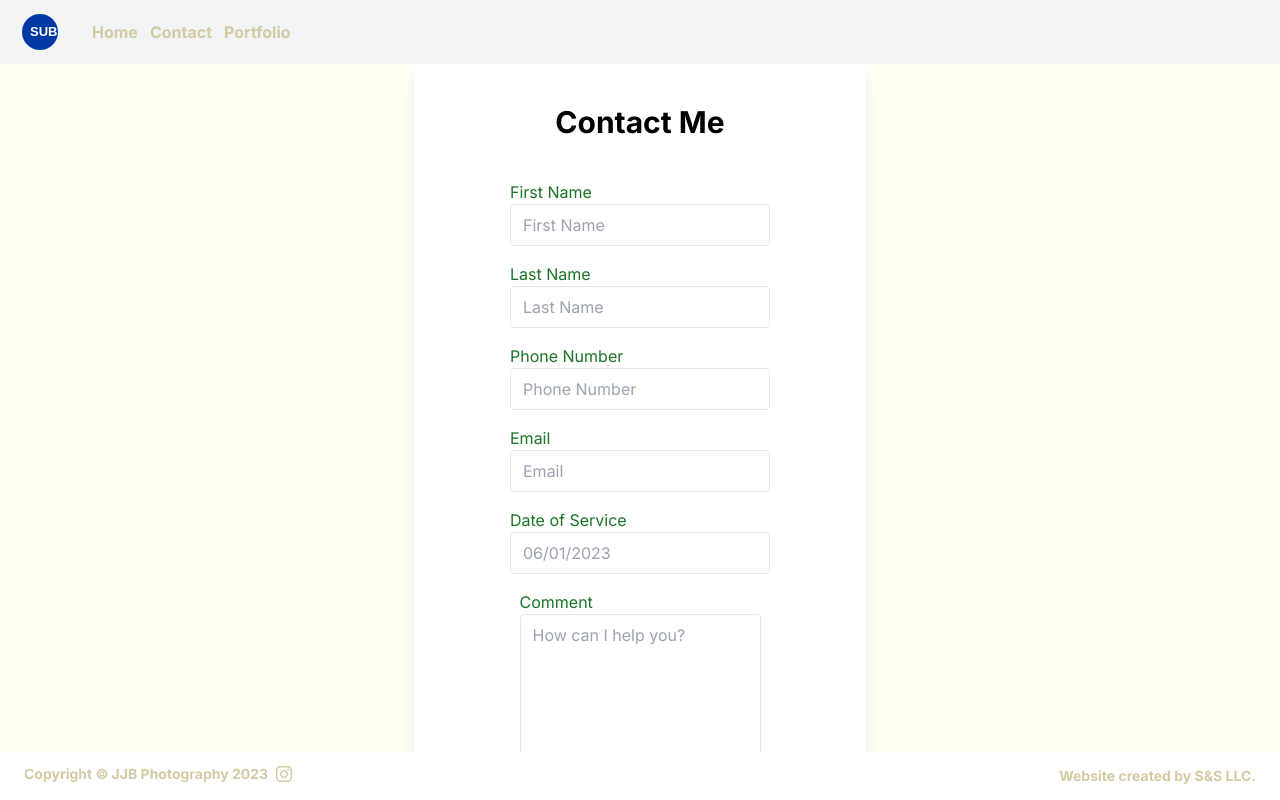
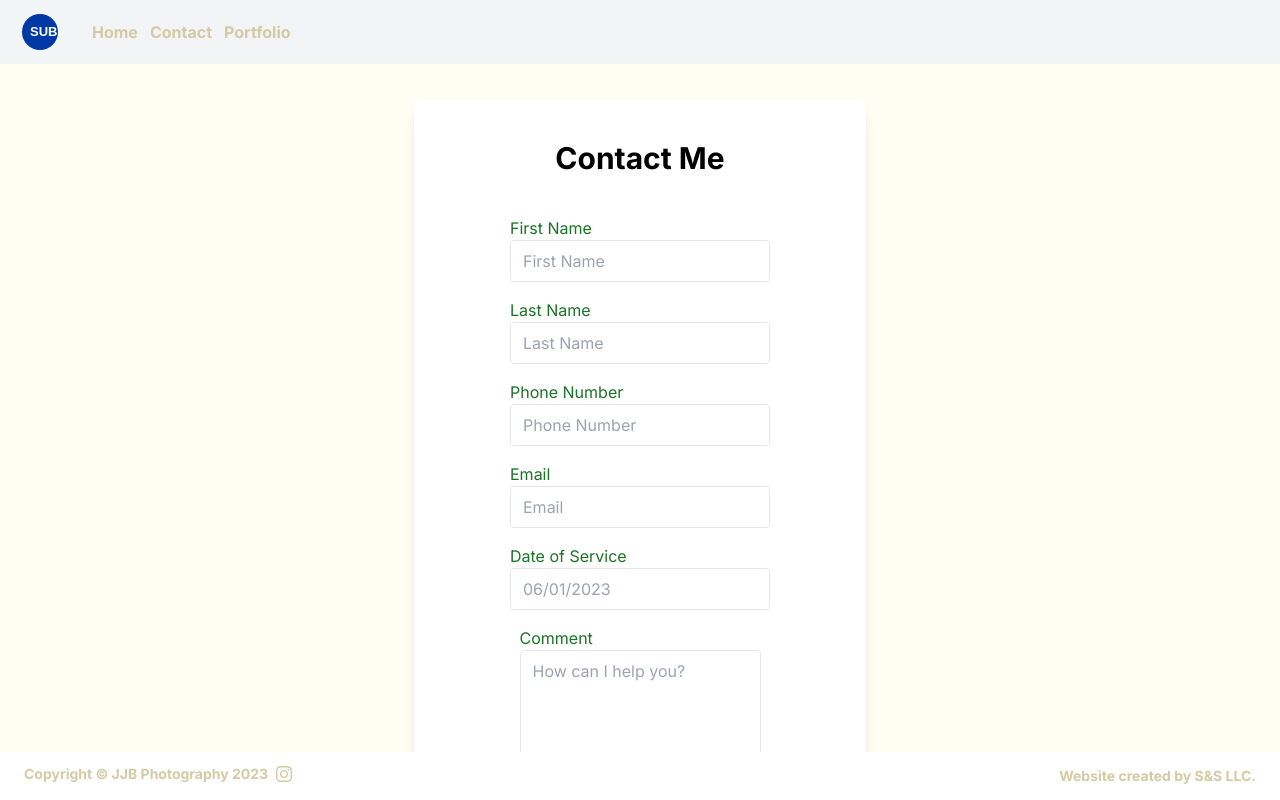
Before and after one commit to sramalho94/jjbphotography, a Next.js app: page /contact in a window 1280 px wide. Built offline with nearby package versions, Linux system fonts and the light colour scheme.

Commit message:
updated email

```diff
--- a/components/Email.jsx
+++ b/components/Email.jsx
@@ -38,8 +38,8 @@ const EmailForm = () => {
   }
 
   return (
-    <div>
-    <div className="bg-white p-10 rounded-lg shadow-lg px-24 m-30 border-dark-purpe">
+    <div className="mt-5 mb-20">
+    <div className="bg-white p-4 md:p-10 rounded-lg shadow-lg px-4 md:px-24 m-4 md:m-30 border-dark-purpe">
     <h1 className="text-3xl font-bold mb-5 text-center text-black">
       Contact Me
     </h1>
```
